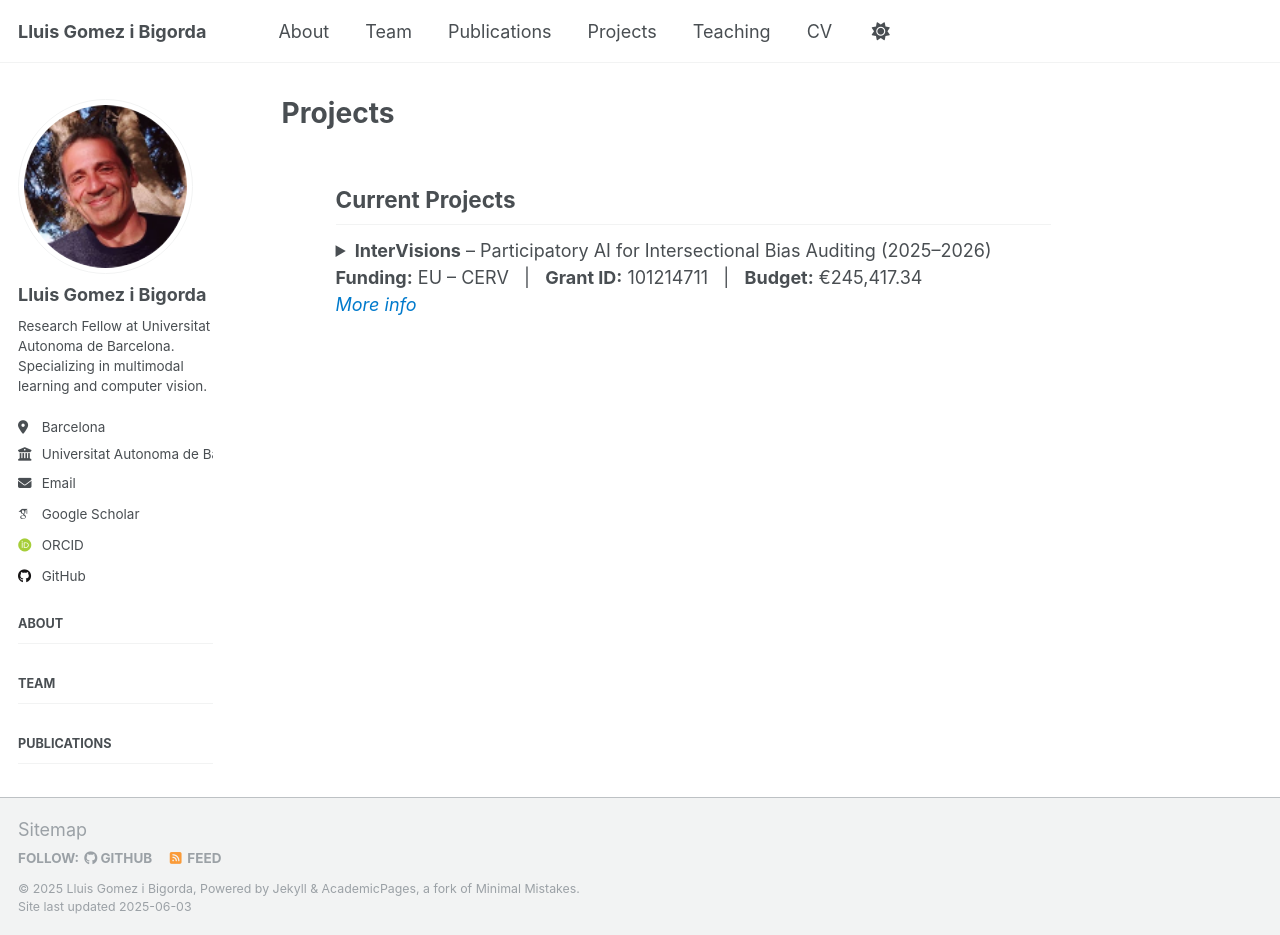
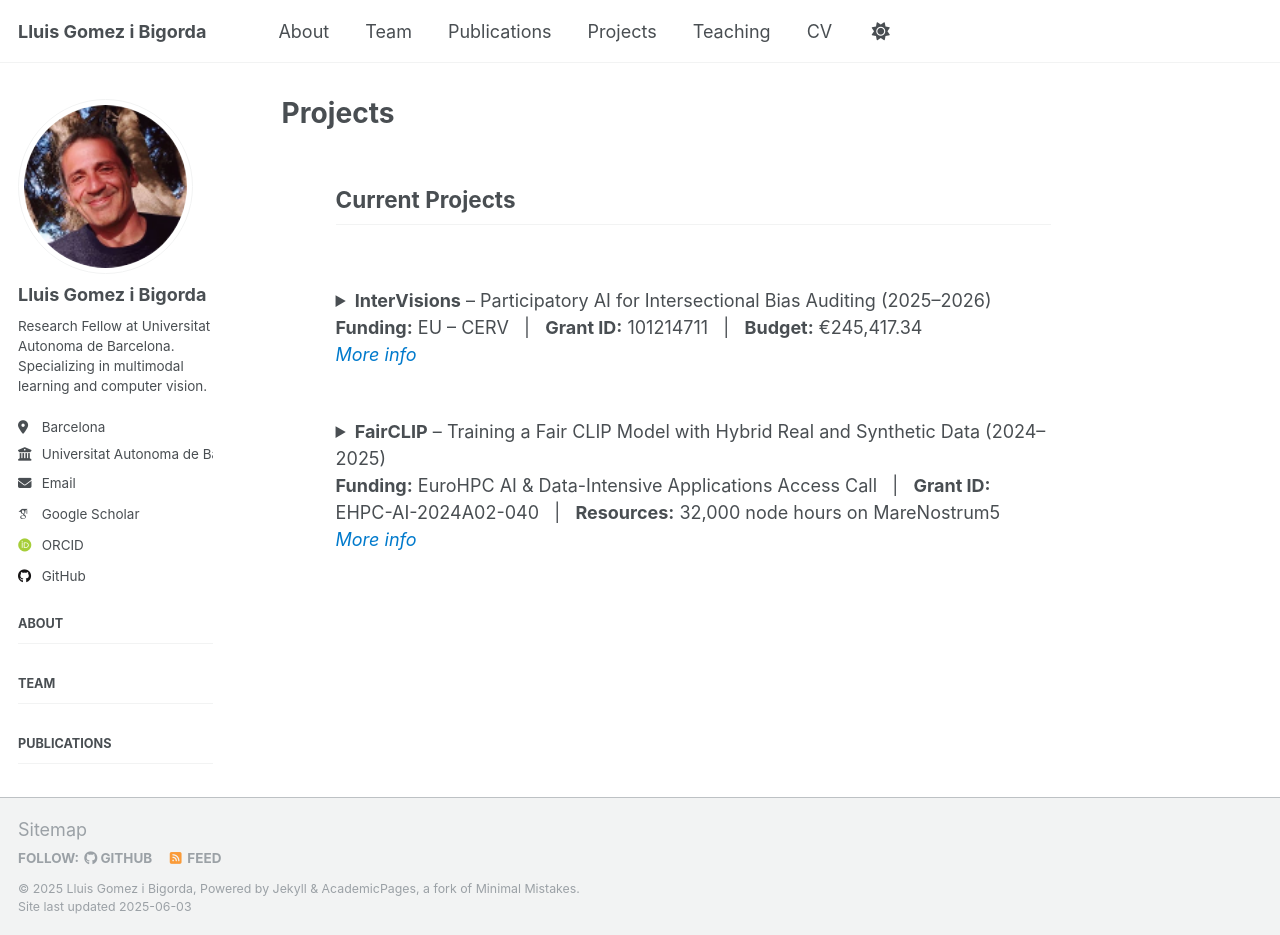
Before and after one commit to lluisgomez/lluisgomez.github.io, a Jekyll site: the page built from _pages/projects.md, in a window 1280 px wide and 935 px high. Built offline with Jekyll 4.4.1, drawn with Linux system fonts in a browser that asks for light colours; some web fonts are replaced; some of the changed text lies outside the part shown.

Commit message:
update projects file

```diff
--- a/_pages/projects.md
+++ b/_pages/projects.md
@@ -7,6 +7,8 @@ sidebar:
 ---
 
 ## Current Projects
+
+<br>
 
 <details>
   <summary>
@@ -39,3 +41,43 @@ sidebar:
   <strong>Project Website:</strong>  TBD
 
 </details>
+
+<br>
+
+<details>
+  <summary>
+    <strong>FairCLIP</strong> – Training a Fair CLIP Model with Hybrid Real and Synthetic Data (2024–2025)<br>
+    <strong>Funding:</strong> EuroHPC AI & Data-Intensive Applications Access Call &nbsp; | &nbsp;
+    <strong>Grant ID:</strong> EHPC-AI-2024A02-040 &nbsp; | &nbsp;
+    <strong>Resources:</strong> 32,000 node hours on MareNostrum5<br>
+    <em style="color: #007acc; cursor: pointer;">More info</em>
+  </summary>
+  <br>
+
+  <strong>Coordinated by:</strong> Universitat Autònoma de Barcelona / Computer Vision Center (Spain)<br>
+  <strong>Team:</strong><br>
+  – Dr. Lluis Gomez (PI) • Dr. Lei Kang • Dr. Mohamed Ali Souibgui • Mr. Francesc Net • Mr. Joan Masoliver • Dr. Sonia Ruiz • Prof. Yuki M. Asano (University of Amsterdam)<br><br>
+
+  <strong>Objective:</strong><br>
+  The <strong>FairCLIP</strong> project aims to mitigate bias in large-scale vision-language models by training a new CLIP model on a hybrid dataset combining real and synthetic data, ensuring balanced demographic representation. The project contributes to fairness in AI with both technical and ethical innovations.<br><br>
+
+  <strong>Key Methods:</strong><br>
+  – Synthetic data generation via state-of-the-art diffusion models<br>
+  – Real data from the CommonPool dataset<br>
+  – OpenCLIP framework for scalable training<br>
+  – Contrastive learning with demographic control<br><br>
+
+  <strong>Milestones:</strong><br>
+  – Small-scale (12M samples), medium-scale (128M), and large-scale (400M) experiments<br>
+  – Total: 32,000 node hours over 12 months (Aug 2024–Jul 2025)<br><br>
+
+  <strong>Expected Outcomes:</strong><br>
+  – A fairness-optimized CLIP model<br>
+  – A reusable hybrid dataset<br>
+  – Open-source technical deliverables<br><br>
+
+  <strong>Keywords:</strong> Fair AI, CLIP, Synthetic Data, Bias Mitigation, Diffusion Models, Vision-Language Models, HPC<br><br>
+
+  <strong>More Info:</strong>
+  <a href="https://pracecalls.eu/" target="_blank">EuroHPC Access Portal</a>
+</details>
```
